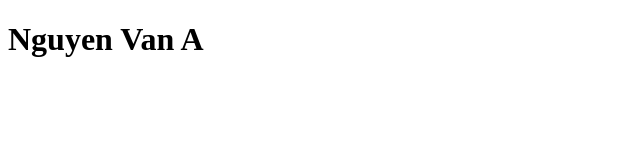
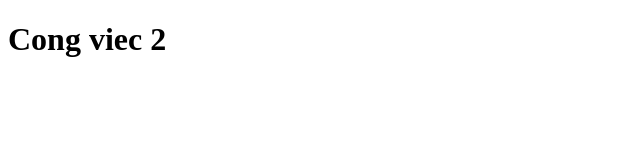
Before and after one commit to Noz2222/teamab, a plain HTML site: page index.html in a window 1280 px wide. Shown: the whole page, without its empty margins (0-640 px from the left). Drawn offline with Linux system fonts and the light colour scheme.

Commit message:
2. cong viec 2 commit lan 1

```diff
--- a/index.html
+++ b/index.html
@@ -1,11 +1,11 @@
 <!DOCTYPE html>
 <html lang="vi">
-<head>
-    <meta charset="UTF-8">
-    <meta name="viewport" content="width=device-width, initial-scale=1.0">
+  <head>
+    <meta charset="UTF-8" />
+    <meta name="viewport" content="width=device-width, initial-scale=1.0" />
     <title>Team AB</title>
-</head>
-<body>
-    <h1>Nguyen Van A</h1>
-</body>
+  </head>
+  <body>
+    <h1>Cong viec 2</h1>
+  </body>
 </html>
```
